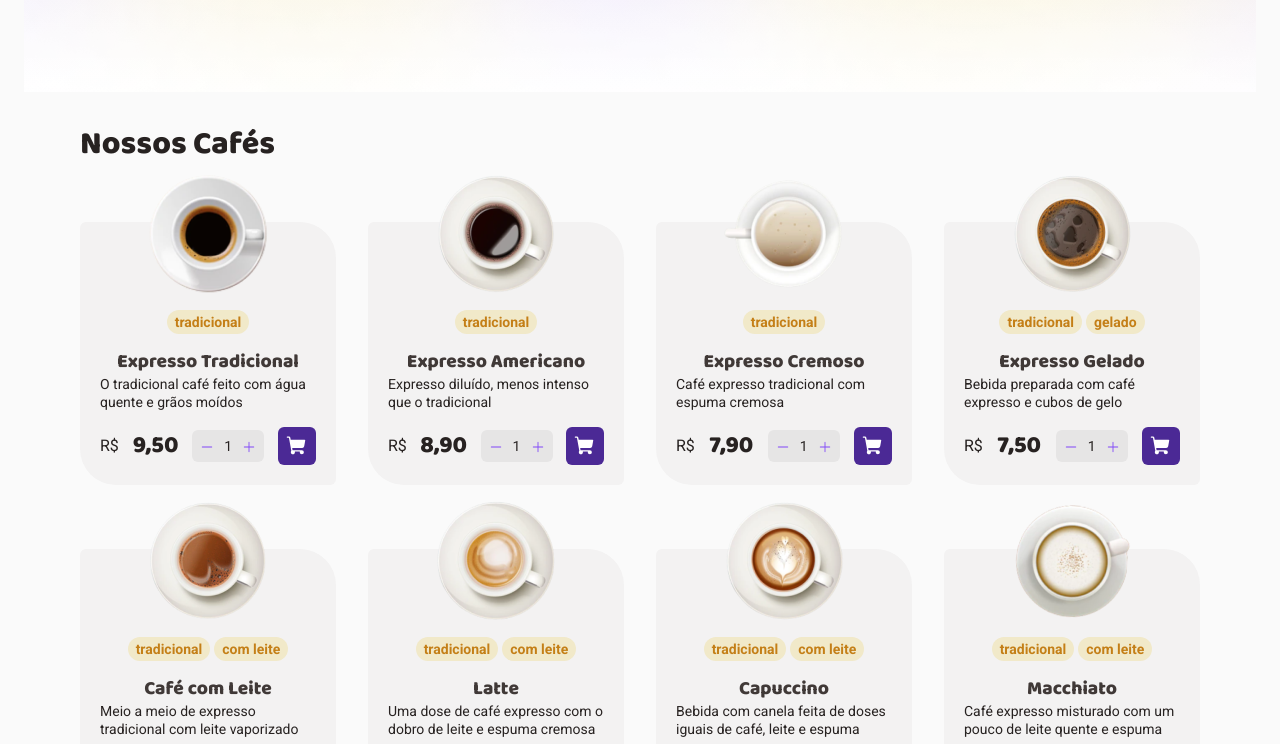
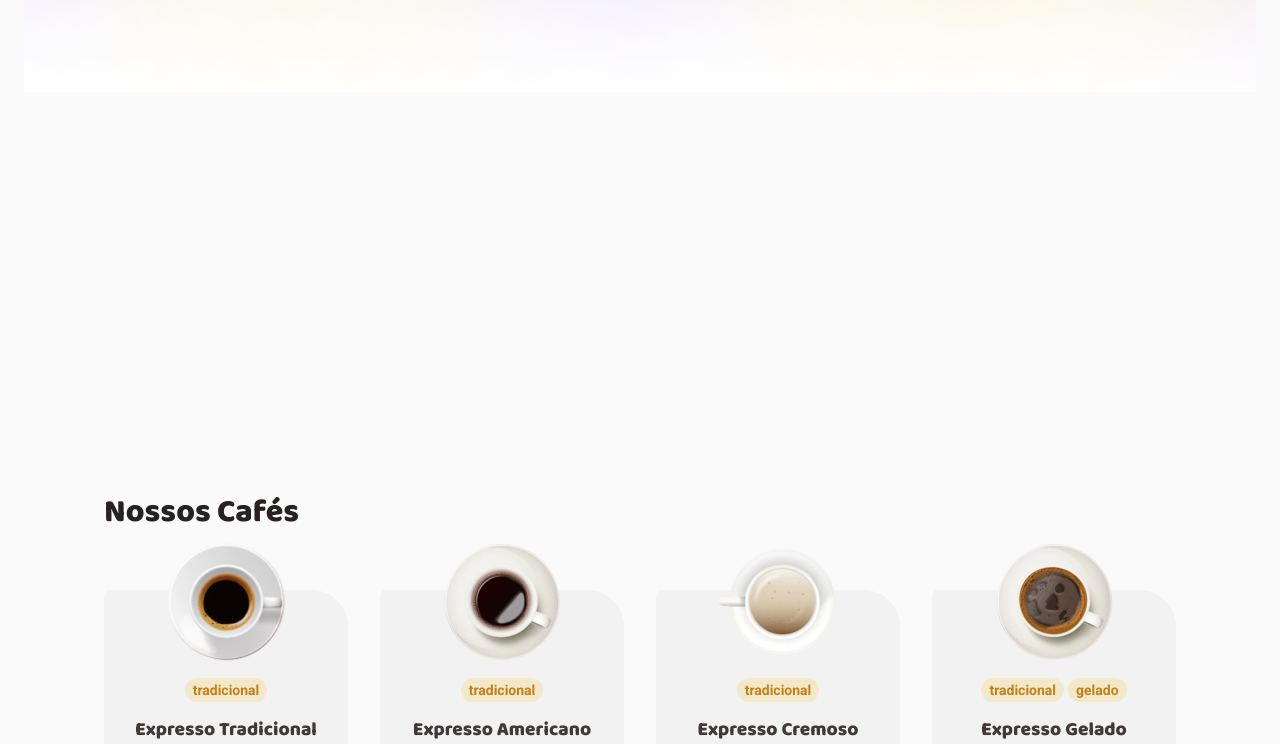
Before and after one commit to antonioalexandre1984/CoffeeDeliveryNov2025, a React (Vite) app: page / in a window 1280 px wide. Shown: the part 580-1324 px from the top of the page. Built offline with nearby package versions, Linux system fonts and the light colour scheme.

Commit message:
finalizadndo responsividade

```diff
--- a/src/Pages/HomePage/components/AllCoffee/styles.ts
+++ b/src/Pages/HomePage/components/AllCoffee/styles.ts
@@ -2,13 +2,19 @@ import styled from "styled-components";
 
 export const AllCoffeeContainer = styled.div`
 	width: 100%;
-	margin-top: 2rem;
+	margin-top: 25rem;
+	/* Padding lateral padrão, assumindo que este arquivo está dentro de um container com padding */
+	padding: 0 1.5rem;
+
 	@media (max-width: ${({ theme }) => theme.breakpoints.md}) {
 		padding-top: 25rem;
+	}
 
+	/* 🚨 1. Espaçamento lateral de 1rem para telas < 400px 🚨 */
+	@media (max-width: 400px) {
+		padding: 0 1rem;
 	}
 `;
-
 
 export const AllCoffeeList = styled.div`
 	width: 100%;
@@ -19,13 +25,20 @@ export const AllCoffeeList = styled.div`
 	margin-top: 3.5rem;
 
 	@media (max-width: ${({ theme }) => theme.breakpoints.md}) {
-		padding-top: 10rem;
 		display: grid;
 		grid-template-columns: repeat(2, 1fr);
-		margin: 0.50rem;
 		gap: 1rem;
 		row-gap: 4rem;
 		column-gap: 0.5rem;
 		margin: 1rem auto;
+		padding-top: 5rem;
+	}
+
+	/* 🚨 2. Ajuste de grid para telas < 400px 🚨 */
+	@media (max-width: 400px) {
+		/* Mantém 2 colunas, mas reduz o espaçamento entre elas */
+		grid-template-columns: repeat(2, 1fr);
+		column-gap: 0.5rem;
+		row-gap: 3rem;
 	}
 `;
--- a/src/Pages/HomePage/components/OneCoffeeCard/styles.ts
+++ b/src/Pages/HomePage/components/OneCoffeeCard/styles.ts
@@ -9,12 +9,23 @@ export const OneCoffeeCardContainer = styled.div`
 	width: 100%;
 	background: ${({ theme }) => theme.colors["base-card"]};
 	border-radius: 6px 36px 6px 36px;
-  padding: 1.25rem;
+	padding: 1.25rem; /* Padding padrão */
 
 	img {
 		width: 7.5rem;
 		height: 7.5rem;
 		margin-top: -4.25rem;
+	}
+
+	/* 🚨 Reduz o card e seus elementos para telas < 400px 🚨 */
+	@media (max-width: 400px) {
+		padding: 0.25rem 0.10rem; /* Reduz o padding interno */
+
+		img {
+			width: 6rem; /* Tamanho da imagem reduzido */
+			height: 6rem; /* Tamanho da imagem reduzido */
+			margin-top: -3.5rem; /* Ajuste a margem superior da imagem */
+		}
 	}
 `;
 
@@ -66,4 +77,10 @@ export const ButtonAddCart = styled.div`
 	cursor: pointer;
 	z-index: 10;
 	position: relative;
+
+	/* 🚨 Reduz o tamanho do botão para telas < 400px 🚨 */
+	@media (max-width: 400px) {
+		width: 32px;
+		height: 32px;
+	}
 `;
--- a/src/components/BenefictsWithIcon/styles.ts
+++ b/src/components/BenefictsWithIcon/styles.ts
@@ -6,14 +6,26 @@ interface IconContainerProps{
 
 
 export const BenefictsWithIconContainer = styled.div`
-display: flex;
-align-items: center;
-gap: 0.75rem;
-font-size: ${({theme})=> theme.textSizes["text-regular-m"]};
-width: 100%;
+	display: flex;
+	align-items: center;
+	gap: 0.75rem;
+	font-size: ${({ theme }) => theme.textSizes["text-regular-m"]};
+	width: 100%;
 
+	@media (max-width: ${({ theme }) => theme.breakpoints.md}) {
+		width: 100%;
+		//display: flex;
+		//align-items: center;
+		// Quando a tela é menor ou igual a 768px, os itens se empilham
+		//flex-direction: column;
+		// Remove ou ajusta o espaçamento lateral se necessário para telas muito pequenas
+		gap: 2.5rem;
+		// Se a classe "container" já faz isso, pode ser redundante
+		//padding: 1.5rem;
+		font-size: ${({ theme }) => theme.textSizes["text-regular-s"]};
 
-`
+        }
+`;
 
 export const IconContainer = styled.div<IconContainerProps>`
 width: 32px;
```
Lines whose indentation alone changed are shown as unchanged.
